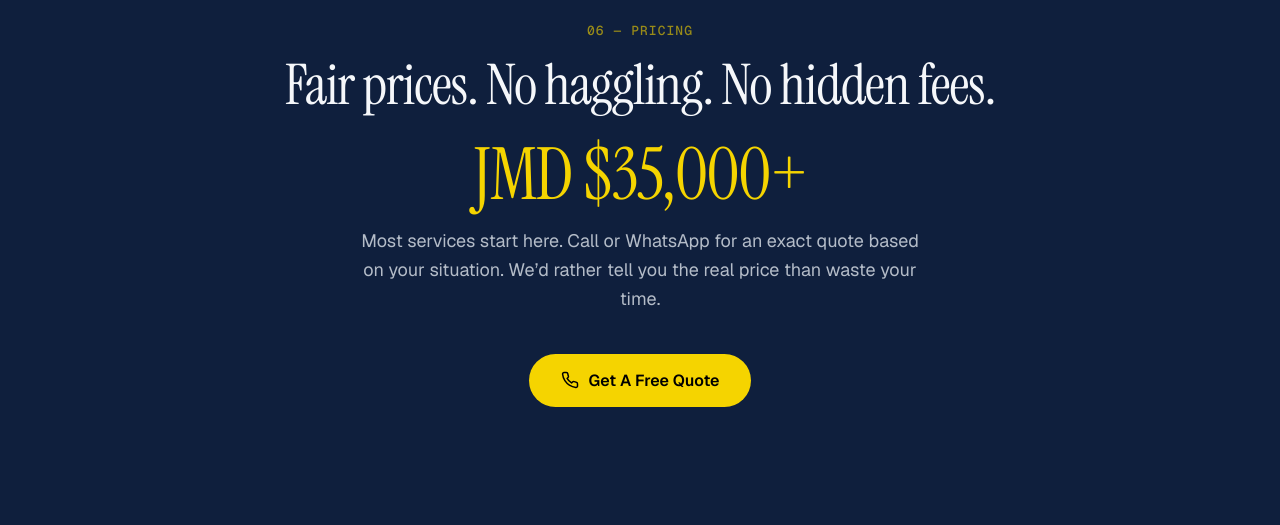
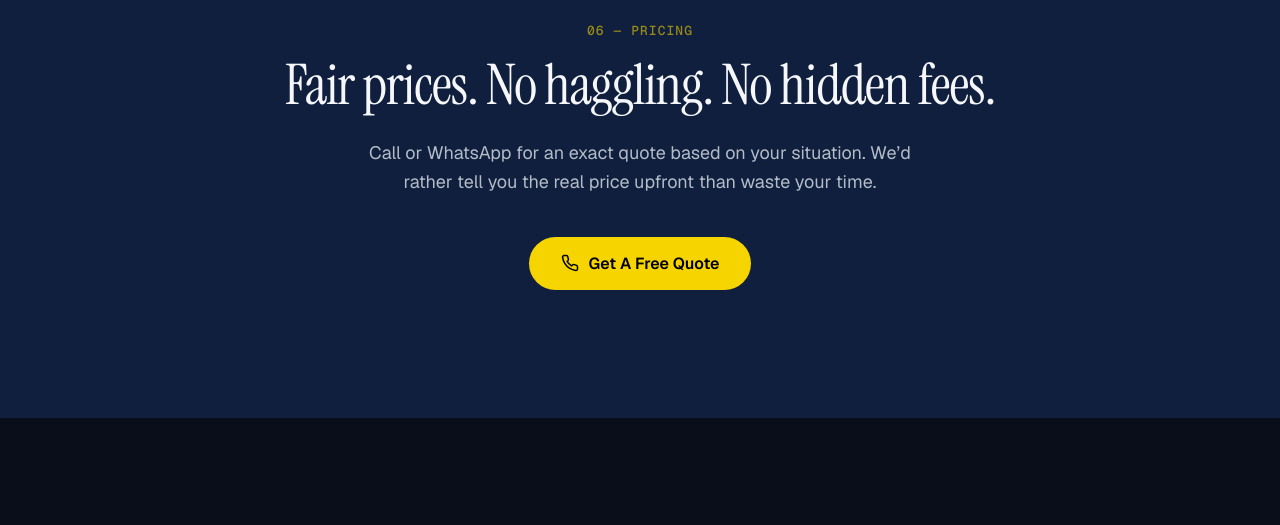
Before and after one commit to Josh2922397839/nick-technology, a plain HTML site: page index.html in a window 1280 px wide. Shown: the part 7420-7945 px from the top of the page. Drawn offline with nearby package versions, Linux system fonts and the light colour scheme.

Commit message:
Remove 35K references from meta tags and pricing section

```diff
--- a/index.html
+++ b/index.html
@@ -6,7 +6,7 @@
 <title>Nick Technology | IT Repair, CCTV &amp; Security Systems in Portmore, Jamaica</title>
 <meta name="description" content="Fast, affordable computer repair, CCTV installation, and tech services in Portmore, Saint Catherine, and across Jamaica. Run by Nicholas Anderson. Call 876-465-5975.">
 <meta property="og:title" content="Nick Technology — Quality Tech Service At Fair Prices">
-<meta property="og:description" content="IT support, laptop repair, CCTV, and security systems in Jamaica. Repairs from JMD $35,000.">
+<meta property="og:description" content="IT support, laptop repair, CCTV, and security systems in Jamaica.">
 <meta property="og:type" content="website">
 <meta property="og:image" content="/og-image.jpg">
 <meta name="theme-color" content="#0A0E1A">
@@ -377,8 +377,7 @@
 <div class="container reveal">
 <p class="caption" style="color:rgba(245,212,0,0.6);margin-bottom:16px;">06 — PRICING</p>
 <h2 class="font-serif display-lg" style="color:var(--text-primary);margin-bottom:24px;">Fair prices. No haggling. No hidden fees.</h2>
-<p class="font-serif display-xl" style="color:var(--brand-yellow);margin-bottom:16px;">JMD $35,000+</p>
-<p class="body-lg" style="color:var(--text-secondary);max-width:560px;margin:0 auto 40px;">Most services start here. Call or WhatsApp for an exact quote based on your situation. We&rsquo;d rather tell you the real price than waste your time.</p>
+<p class="body-lg" style="color:var(--text-secondary);max-width:560px;margin:0 auto 40px;">Call or WhatsApp for an exact quote based on your situation. We&rsquo;d rather tell you the real price upfront than waste your time.</p>
 <a href="tel:8764655975" class="btn-cta-yellow" style="padding:16px 32px;font-size:16px;">
 <svg xmlns="http://www.w3.org/2000/svg" width="18" height="18" viewBox="0 0 24 24" fill="none" stroke="currentColor" stroke-width="2" stroke-linecap="round" stroke-linejoin="round"><path d="M22 16.92v3a2 2 0 0 1-2.18 2 19.79 19.79 0 0 1-8.63-3.07 19.5 19.5 0 0 1-6-6 19.79 19.79 0 0 1-3.07-8.67A2 2 0 0 1 4.11 2h3a2 2 0 0 1 2 1.72 12.84 12.84 0 0 0 .7 2.81 2 2 0 0 1-.45 2.11L8.09 9.91a16 16 0 0 0 6 6l1.27-1.27a2 2 0 0 1 2.11-.45 12.84 12.84 0 0 0 2.81.7A2 2 0 0 1 22 16.92z"/></svg>
 Get A Free Quote</a>
```
